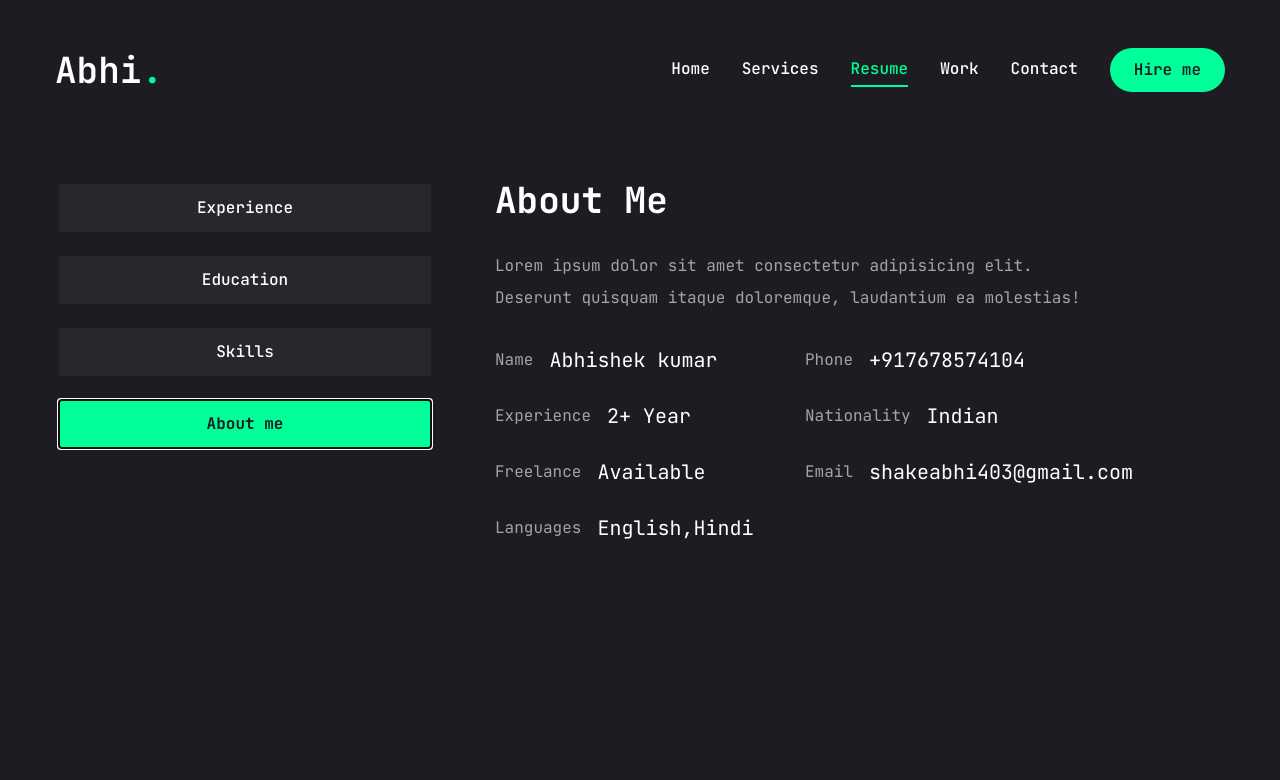
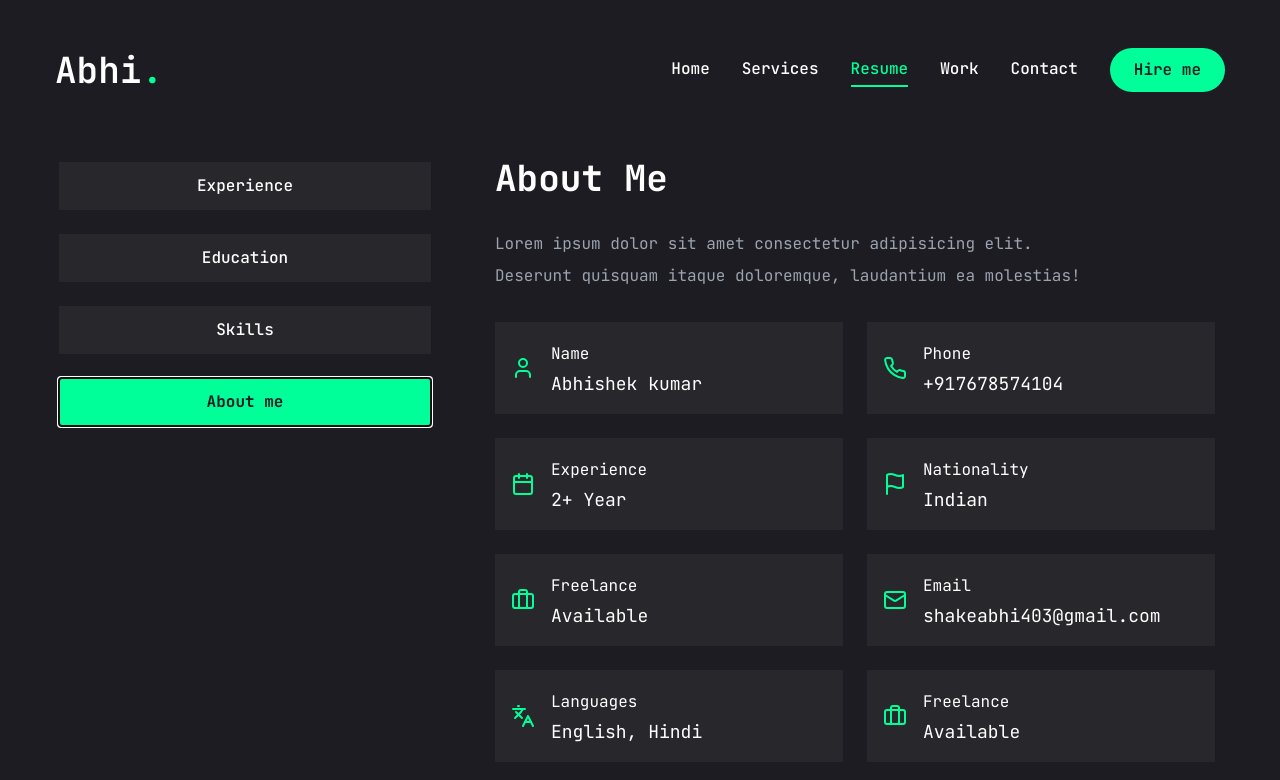
Before and after one commit to Abhishek10269/iCream, a Next.js app: page /resume in a window 1280 px wide. Both pictures are taken after a click on the tab "About me". Shown: the top 780 px of the page. Built offline with nearby package versions, Linux system fonts and the light colour scheme.

Commit message:
added about me component

```diff
--- a/app/resume/page.jsx
+++ b/app/resume/page.jsx
@@ -4,43 +4,6 @@ import { FaHtml5, FaCss3, FaJs, FaNodeJs, FaReact } from "react-icons/fa";
 import { SiTailwindcss, SiMongodb, SiExpress, SiNextdotjs } from "react-icons/si";
 
 // about data
-
-const about = {
-    title: "About Me",
-    description: "Lorem ipsum dolor sit amet consectetur adipisicing elit. Deserunt quisquam itaque doloremque, laudantium ea molestias!",
-    info: [
-        {
-            fieldName: "Name",
-            fieldValue: "Abhishek kumar"
-        },
-        {
-            fieldName: "Phone",
-            fieldValue: "+917678574104"
-        },
-        {
-            fieldName: "Experience",
-            fieldValue: "2+ Year"
-        },
-        {
-            fieldName: "Nationality",
-            fieldValue: "Indian"
-        },
-        {
-            fieldName: "Freelance",
-            fieldValue: "Available"
-        },
-        {
-            fieldName: "Email",
-            fieldValue: "shakeabhi403@gmail.com"
-        },
-
-        {
-            fieldName: "Languages",
-            fieldValue: "English,Hindi"
-        },
-    ],
-};
-
 const experience = {
     icon: "/asset/resume/badge.svg",
     title: "My experience",
@@ -150,6 +113,7 @@ import { Tabs, TabsContent, TabsList, TabsTrigger } from "@/components/ui/tabs";
 import { Tooltip, TooltipContent, TooltipProvider, TooltipTrigger } from "@/components/ui/tooltip";
 import { ScrollArea } from "@/components/ui/scroll-area";
 import { motion } from "framer-motion";
+import AboutMe from "@/components/AboutMe";
 
 
 const Resume = () => {
@@ -267,24 +231,7 @@ const Resume = () => {
                                     {/* {about} */}
                         </TabsContent>
                         <TabsContent value="about" className="w-full">
-                            <div className="flex flex-col gap-[30px]">
-                                <h3 className="text-4xl font-bold">{about.title}</h3>
-                                <p className="max-w-[600px] text-white/60 mx-auto xl:mx-0"> {about.description}</p>
-                                <ul className="grid grid-cols-1 xl:grid-cols-2 gap-y-6 max-w-[620px] mx-auto xl:mx-0">
-                                    {about.info.map((item,index)=>{
-                                        return(
-                                            <li key={index}
-                                            className="flex items-center justify-center xl:justify-start gap-4"
-                                            >
-                                                <span className="text-white/60">{item.fieldName}</span>
-                                                <span className="text-xl">{item.fieldValue}</span>
-
-                                            </li>
-
-                                        );
-                                    })}
-                                </ul>
-                            </div>
+                         <AboutMe/>
                         </TabsContent>
                     </div>
                 </Tabs>
--- /dev/null
+++ b/components/AboutMe.jsx
@@ -0,0 +1,45 @@
+import React from 'react';
+import { User, Phone, Calendar, Flag, Briefcase, Mail, Languages } from 'lucide-react';
+
+const about = {
+    title: "About Me",
+    description: "Lorem ipsum dolor sit amet consectetur adipisicing elit. Deserunt quisquam itaque doloremque, laudantium ea molestias!",
+    info: [
+        { fieldName: "Name", fieldValue: "Abhishek kumar", icon: User },
+        { fieldName: "Phone", fieldValue: "+917678574104", icon: Phone },
+        { fieldName: "Experience", fieldValue: "2+ Year", icon: Calendar },
+        { fieldName: "Nationality", fieldValue: "Indian", icon: Flag },
+        { fieldName: "Freelance", fieldValue: "Available", icon: Briefcase },
+        { fieldName: "Email", fieldValue: "shakeabhi403@gmail.com", icon: Mail },
+        { fieldName: "Languages", fieldValue: "English, Hindi", icon: Languages },
+        { fieldName: "Freelance", fieldValue: "Available", icon: Briefcase },
+    ],
+};
+
+const AboutMe = () => {
+    return (
+        <div className="w-full bg-primary ">
+            <div className="flex flex-col gap-[30px]">
+                <h3 className="text-4xl font-bold text-white">{about.title}</h3>
+                <p className="max-w-[600px] text-gray-400 mx-auto xl:mx-0">{about.description}</p>
+                <ul className="grid grid-cols-1 md:grid-cols-2 gap-6 max-w-[720px] mx-auto xl:mx-0">
+                    {about.info.map((item, index) => (
+                        <li key={index}
+                            className="flex items-center gap-4 bg-[#27272c] p-4 rounded-lg transition-all duration-300"
+                        >
+                            <span className="  text-accent hover:text-white">
+                                <item.icon className="w-6 h-6" />
+                            </span>
+                            <div className="flex flex-col">
+                                <span className="text-white text-md hover:text-accent transition-all">{item.fieldName}</span>
+                                <span className="text-white text-lg hover:text-accent transition-all">{item.fieldValue}</span>
+                            </div>
+                        </li>
+                    ))}
+                </ul>
+            </div>
+        </div>
+    );
+};
+
+export default AboutMe;
```
